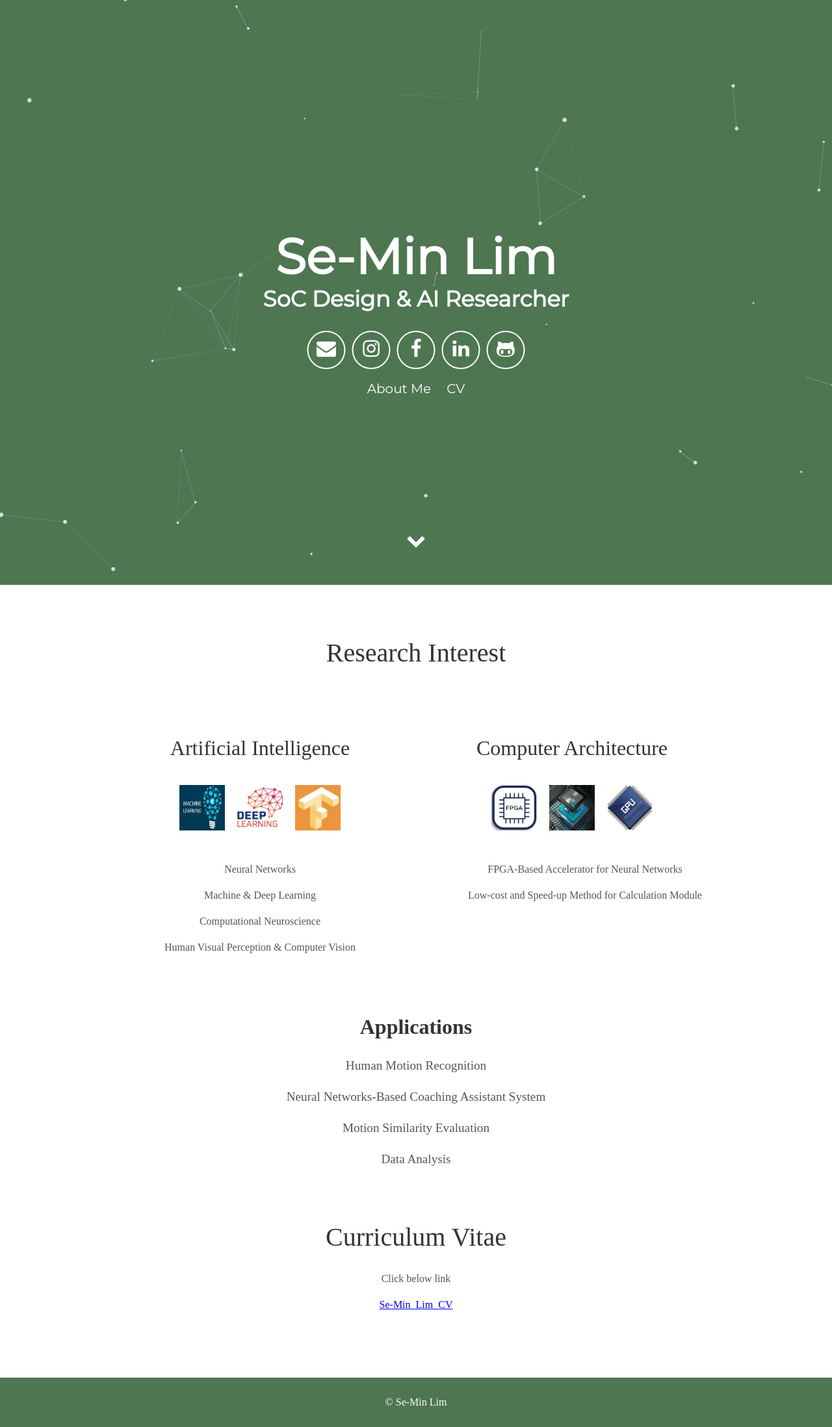
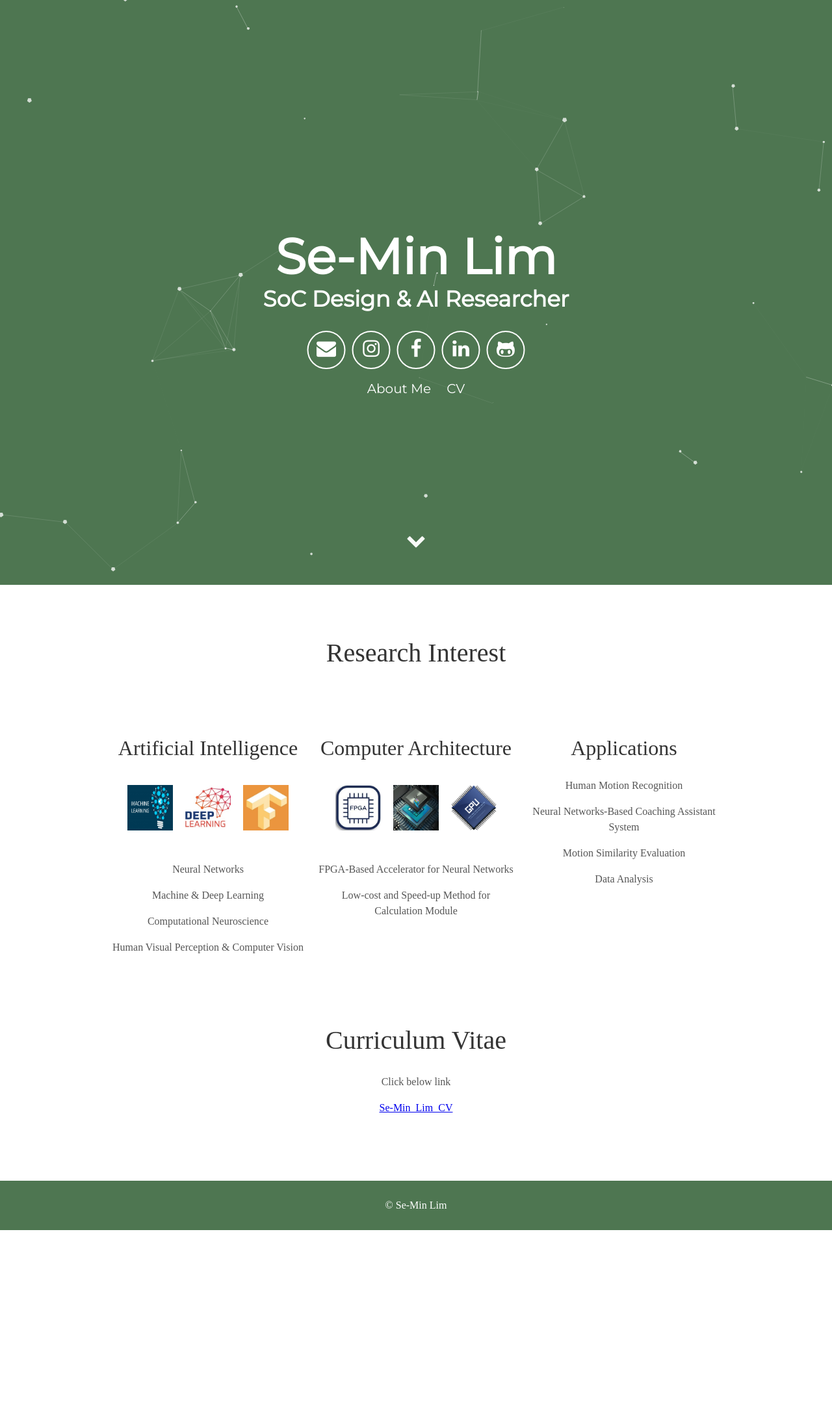
Before and after one commit to SeMinLim/SeMinLim.github.io, a Jekyll site: the page built from index.html, in a window 1280 px wide. Shown: the whole page at 65% size. Built offline with Jekyll 4.4.1, drawn with Linux system fonts in a browser that asks for light colours; some web fonts are replaced; after the commit the page ends 1893 px from its top, so only the background shows below that.

Commit message:
Update about.html

```diff
--- a/_includes/about.html
+++ b/_includes/about.html
@@ -17,16 +17,14 @@
       <img width="70" height="70" src="/assets/FPGA.jpeg"/>
       <img width="70" height="70" src="/assets/SoC.jpg"/>
       <img width="70" height="70" src="/assets/GPU.png"/>
-    <ul style="font-size:15px;">
     <p>FPGA-Based Accelerator for Neural Networks</p>
     <p>Low-cost and Speed-up Method for Calculation Module</p>
-    </ul>
   </div>
-</div>
-<div class="user-details">
+  <div class="tech">
     <h2>Applications</h2>
     <p>Human Motion Recognition</p>
     <p>Neural Networks-Based Coaching Assistant System</p>
     <p>Motion Similarity Evaluation</p>
     <p>Data Analysis</p>
   </div>
+</div>
```
Lines whose indentation alone changed are shown as unchanged.
